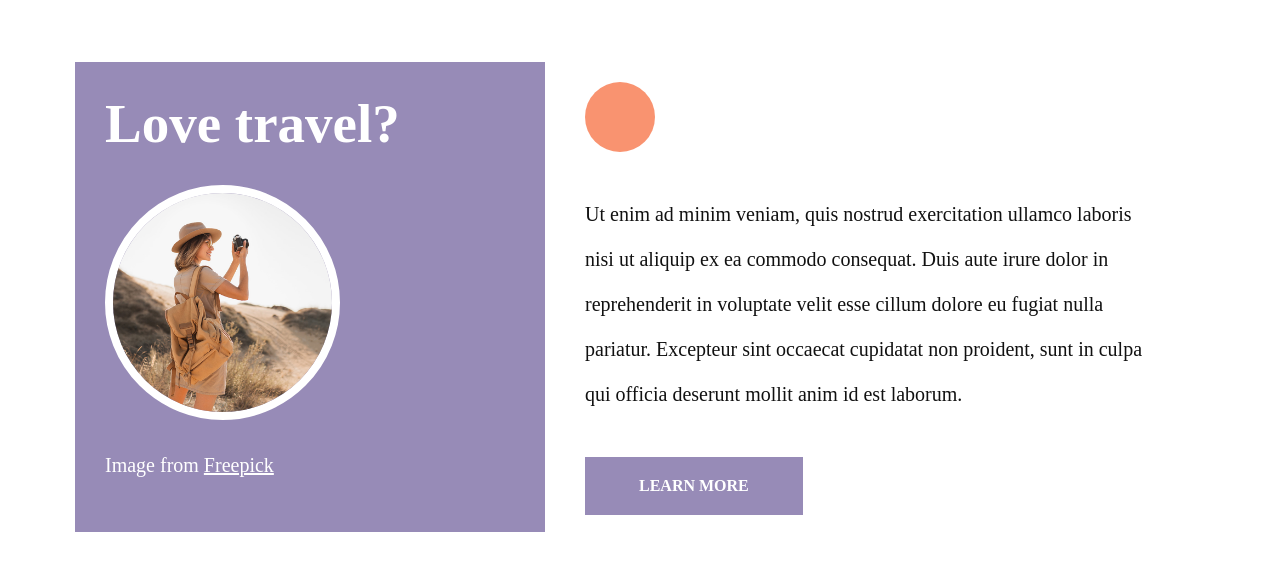
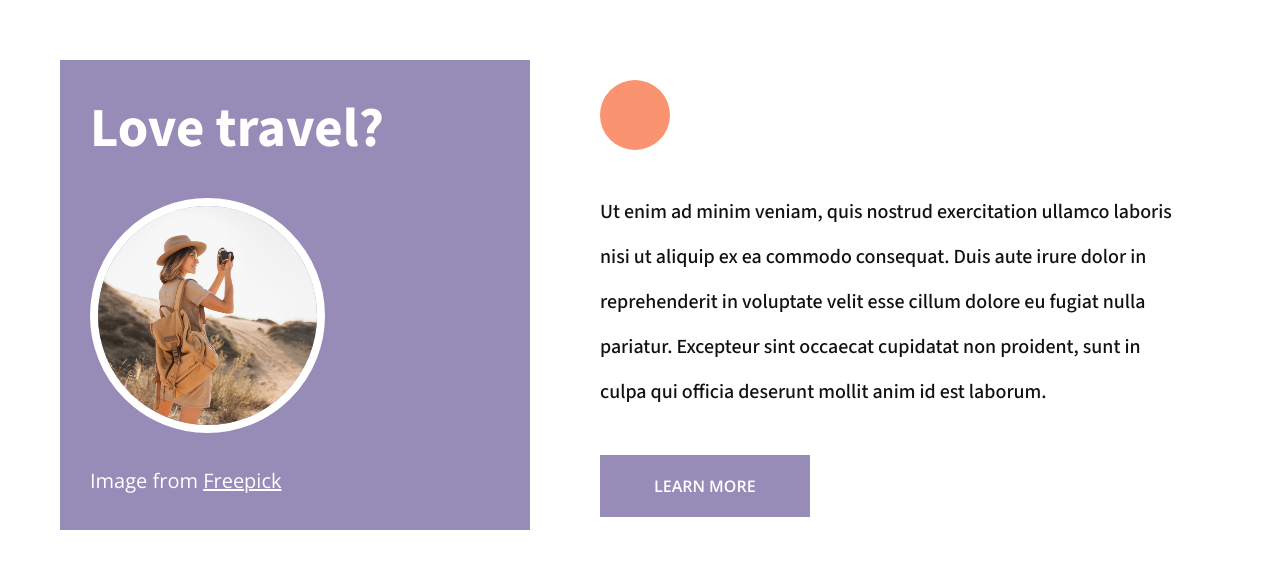
Before and after one commit to TamaraTav/Webpage-Love-Travel, a plain HTML site: page index.html in a window 1280 px wide. Shown: the part 102-672 px from the top of the page. Drawn offline with Linux system fonts and the light colour scheme.

Commit message:
add fonts

```diff
--- a/css/style.css
+++ b/css/style.css
@@ -1,3 +1,11 @@
+@font-face {
+    font-family: 'Open Sans';
+    src: url(../fonts/OpenSans.ttf);
+}
+@font-face {
+    font-family: 'Source Sans Pro';
+    src: url(../fonts/SourceSans.ttf);
+}
 * {
     margin: 0;
     padding: 0;
@@ -26,6 +34,8 @@ body {
 }
 .left h1 {
     font-size: 55px;
+    font-family: 'Source Sans Pro';
+    font-weight: 700;
 
 }
 .left img {
@@ -43,6 +53,7 @@ body {
 
 .left div {
     font-size: 20px;
+    font-family: 'Open Sans';
 }
 .left div a {
     color: white;
@@ -57,6 +68,7 @@ body {
 .right {
     max-width: 660px;
     padding: 20px 40px;
+    margin-left: 30px;
 }
 
 .right .circle {
@@ -71,6 +83,8 @@ body {
 .right p {
     color: rgb(17, 17, 17);
     font-size: 20px;
+    font-family: 'Source Sans Pro';
+    font-weight: 500;
     line-height: 45px;
     margin: 40px 0;
 }
@@ -81,8 +95,9 @@ body {
     background-color: #978bb7;
     padding: 20px 54px;
     color: white;
-    font-weight: bold;
+    font-weight: 600;
     transition: 0.5s;
+    font-family: 'Open Sans';
 }
 .right .btn:hover {
     background-color: rgb(249, 147, 112);
```
Also changed, not shown: fonts/OpenSans.ttf (added), fonts/OpenSans_Condensed-Regular.ttf (added), fonts/SourceSans.ttf (added), fonts/SourceSans3-Regular.ttf (added).
